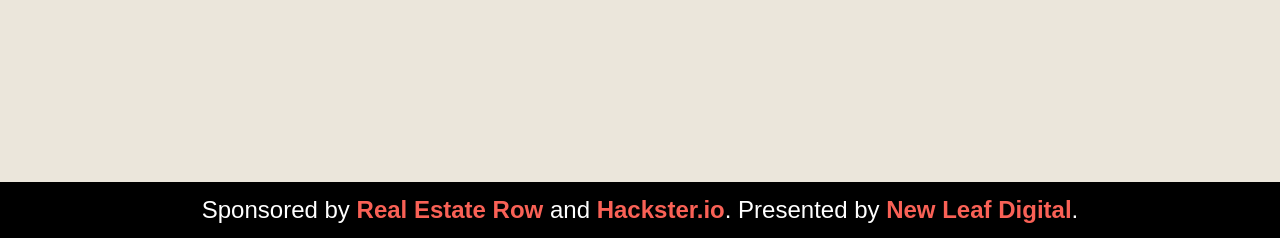
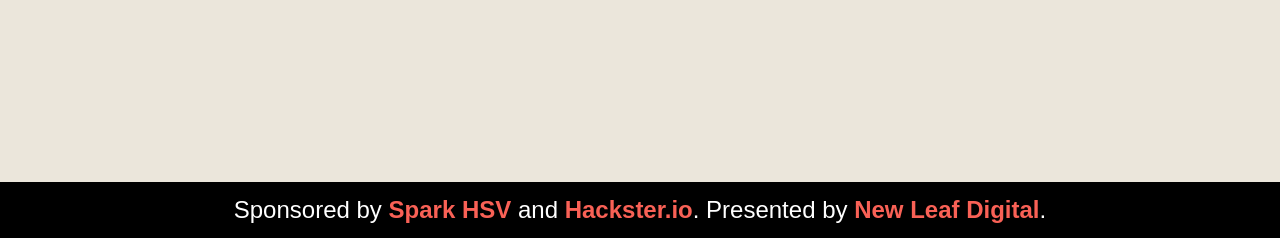
Before and after one commit to nldigital/cwn_flyer, a Flask app: template cwn_flyer/templates/index.html in a window 1280 px wide. Shown: the part 562-800 px from the top of the page. Run offline with Flask 2, Linux system fonts and the light colour scheme; the template is opened without the code that fills it, so the values that code supplies are empty; some libraries are stand-ins or nearby versions; some web fonts are replaced.

Commit message:
Updated sponsor name from Real Estate Row to Spark HSV

```diff
--- a/cwn_flyer/templates/index.html
+++ b/cwn_flyer/templates/index.html
@@ -43,7 +43,7 @@
   <div class="">
     <h1 class="cwn-logo"><a href="https://coworkingnight.org"><img src="https://s3-us-west-2.amazonaws.com/s.cdpn.io/69546/cwn-logo-light-fullnowatermark.svg" alt="CoWorking Night - Learn. Connect. Collaborate."></a></h1>
     <p class="cwn-intro">CoWorking Night is a free weekly conference where professionals come to learn, connect, and collaborate.<br> Anyone of any age or background is welcome to attend. No RSVP is required; just show up!</p>
-    <p class="cwn-sponsors"><strong>Sponsored by Real Estate Row and Hackster.io.<br> Presented by New Leaf Digital.</strong></p>
+    <p class="cwn-sponsors"><strong>Sponsored by Spark HSV and Hackster.io.<br> Presented by New Leaf Digital.</strong></p>
     <h2 class="cwn-info"><span class="cwn-edition">CoWorking Night #<span class="cwn-edition-number">{{ weekno }}</span></span><span class="cwn-date-time"><span class="cwn-date">{{ date.strftime("%B %d, %Y") }}</span><span class="cwn-time">6‑10pm</span></span><span class="cwn-location">Real Estate Row</span></h2>
   </div>
 </div>
@@ -73,7 +73,7 @@
       <a href="https://coworkingnight.org/schedule">coworkingnight.org/schedule</a>
     </p>
     <p class="cwn-sponsors">
-      Sponsored by <a href="https://www.realestaterow.com/" target="_blank">Real Estate Row</a> and <a href="https://www.hackster.io" target="_blank">Hackster.io</a>. Presented by <a href="https://newleafdigital.org" target="_blank">New Leaf Digital</a>.
+      Sponsored by <a href="https://www.facebook.com/SparkHSV/" target="_blank">Spark HSV</a> and <a href="https://www.hackster.io" target="_blank">Hackster.io</a>. Presented by <a href="https://newleafdigital.org" target="_blank">New Leaf Digital</a>.
     </p>
   </div>
 </footer>
```
